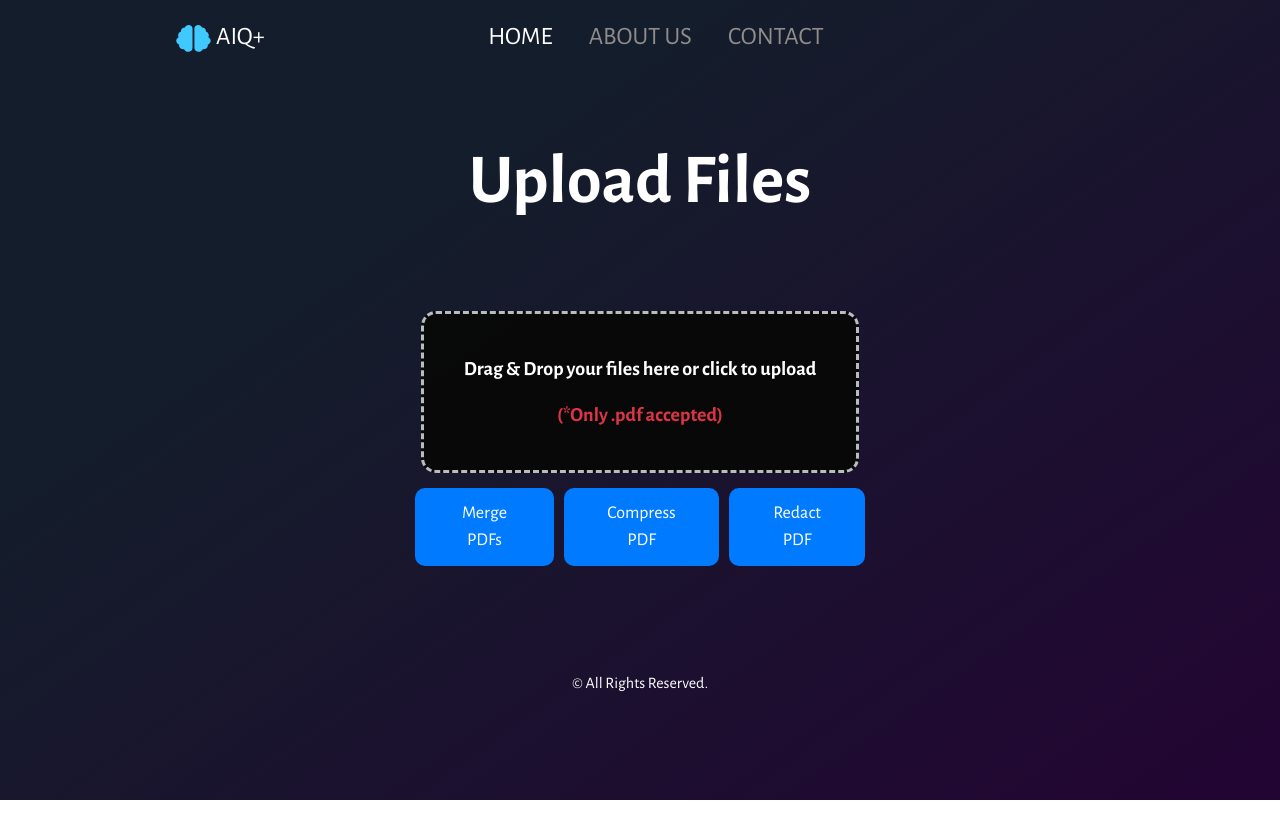
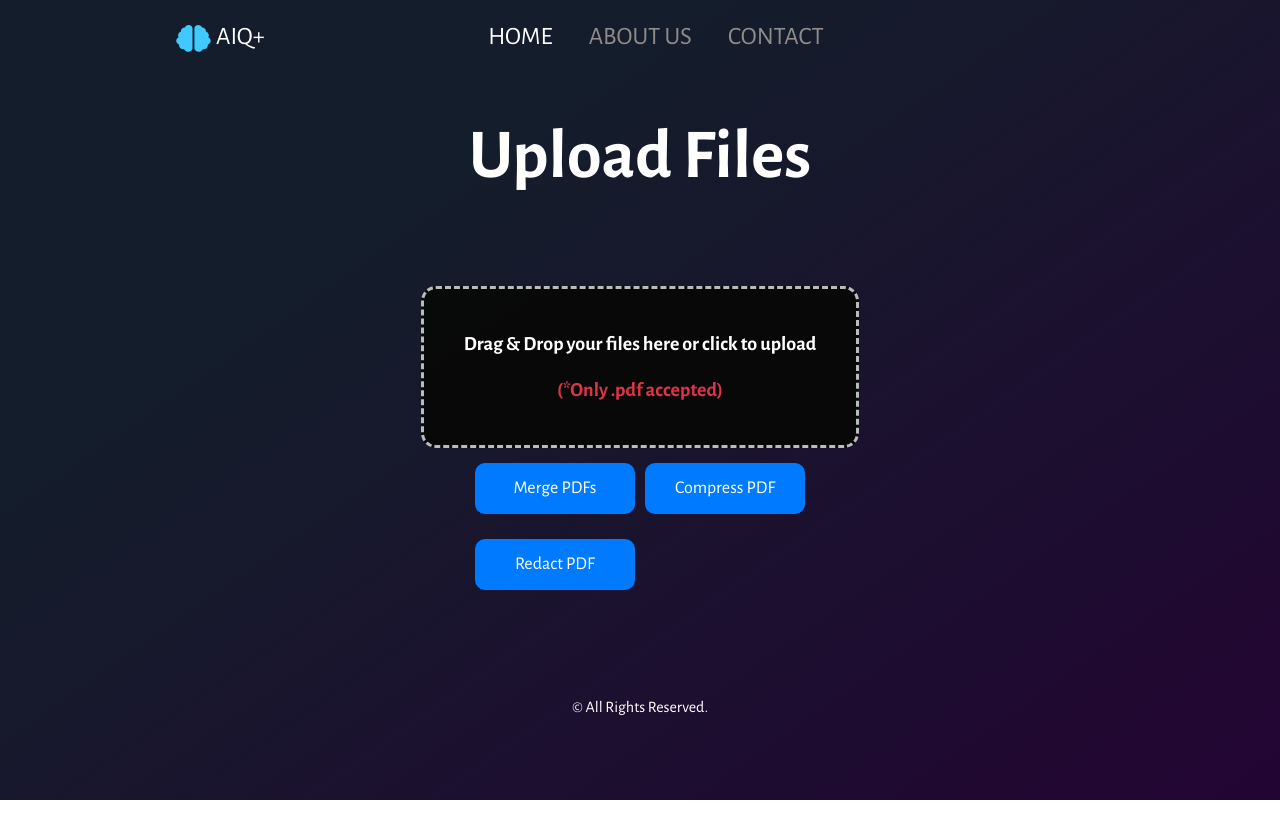
Before and after one commit to Chitransh2309/PDFGenie, a React (Create React App) app: page /upload in a window 1280 px wide. Built offline with nearby package versions, Linux system fonts and the light colour scheme.

Commit message:
frontend changes

```diff
--- a/src/components/Upload.js
+++ b/src/components/Upload.js
@@ -111,8 +111,9 @@ const ZipFileIcon = styled(Archive)`
   color: #ff9800;
 `;
 const ButtonContainer = styled.div`
-  display: flex;
-  flex-direction: row;
+  display: grid;
+  grid-template-columns: repeat(2, 1fr);
+  grid-template-rows: repeat(2, 1fr);
   gap: 10px;
   `;
 const UploadButton = styled.button`
```
